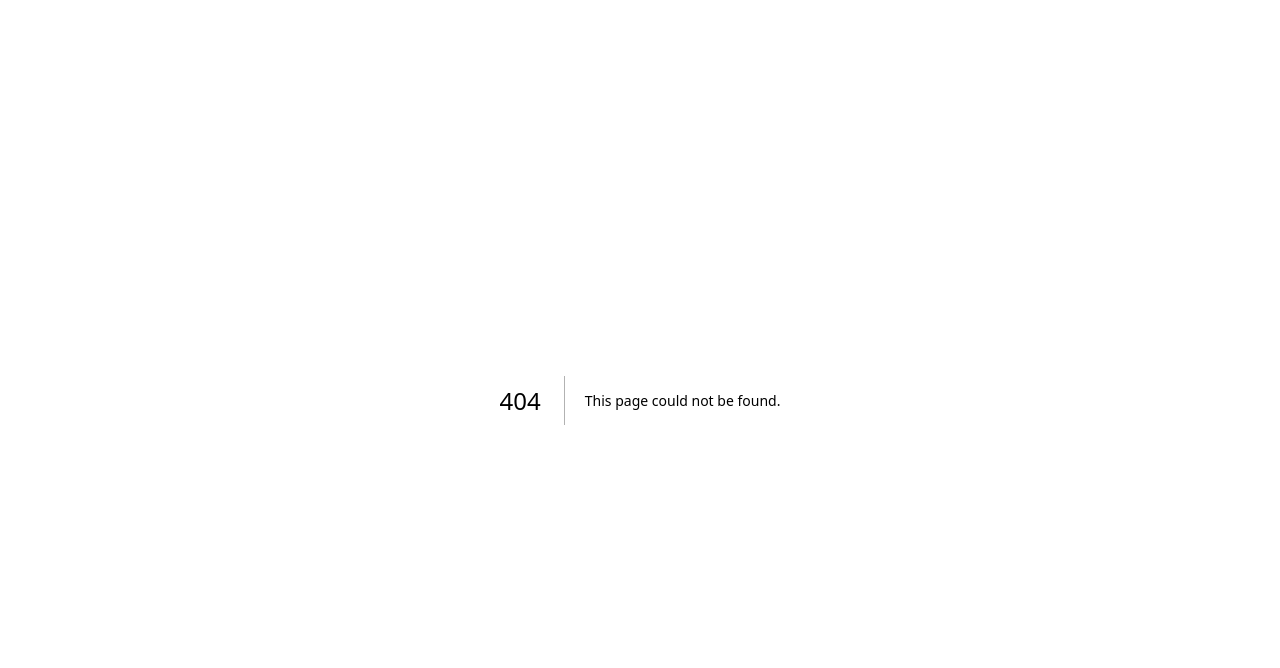
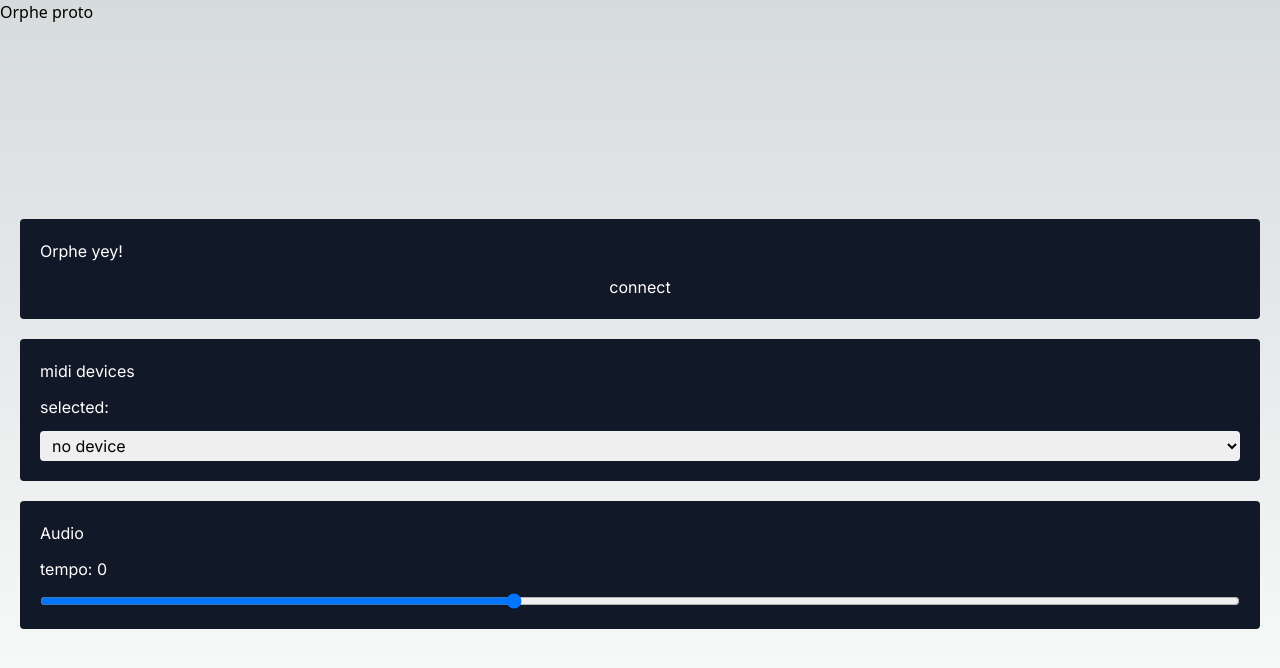
Before and after one commit to aganomaminmi/orphe-proto, a Next.js app: page /step-tempo in a window 1280 px wide. Before the commit this address had no page. Shown: the top 668 px of the page. Built offline with nearby package versions, Linux system fonts and the light colour scheme.

Commit message:
[add] midi操作デバイスを追加

```diff
--- a/src/app/layout.tsx
+++ b/src/app/layout.tsx
@@ -16,7 +16,10 @@ export default function RootLayout({
 }>) {
   return (
     <html lang="en">
-      <body className={inter.className}>{children}</body>
+      <body>
+        <header><h1>Orphe proto</h1></header>
+        <main className={inter.className}>{children}</main>
+      </body>
     </html>
   );
 }
--- a/src/app/orphe/page.tsx
+++ b/src/app/orphe/page.tsx
@@ -3,8 +3,7 @@ import { Orphe } from "@/lib/orphe/ORPHE-CORE";
 import { useEffect, useState } from "react";
 
 import { Howl } from "howler";
-
-let speed = 1;
+import { map } from "@/lib/utils/map";
 
 const OrphePage = () => {
   const [orphe, setOrphe] = useState<Orphe | null>(null);
@@ -12,12 +11,12 @@ const OrphePage = () => {
   const [accelY, setAccelY] = useState<number>(0);
   const [accelZ, setAccelZ] = useState<number>(0);
 
-  const [speed, setSpeed] = useState<number>(1);
 
   const [sound, setSound] = useState<Howl | null>(null);
   const [playList, setPlayList] = useState<number[]>([]);
 
   useEffect(() => {
+
     const orphe = new Orphe(1);
     orphe.setup();
 
@@ -49,21 +48,8 @@ const OrphePage = () => {
 
     setPlayList([...playList, id]);
   };
-  const map = (value: number, x1: number, y1: number, x2: number, y2: number) =>
-    ((value - x1) * (y2 - x2)) / (y1 - x1) + x2;
 
   sound?.rate(map(accelY, -0.19, 0.19, 0, 2), playList[0]);
-
-  // useEffect(() => {
-  //   if (accelX > 0.1) {
-  //     setSpeed(speed + 0.03);
-  //   } else if (accelX < -0.1) {
-  //     setSpeed(speed - 0.03);
-  //   }
-
-  // }, [accelX])
-
-  // sound?.rate(speed, playList[0]);
 
 
   return (
@@ -80,8 +66,11 @@ const OrphePage = () => {
       <section className="bg-gray-900 p-5 w-full rounded flex flex-col gap-3">
         <h1>Audio</h1>
         <button onClick={play}>play</button>
-        <p>speed: {speed}</p>
       </section>
+      <form onSubmit={(d) => {console.log(d); return false}}>
+      <input type="text"/>
+
+      </form>
     </main>
   );
 };
--- /dev/null
+++ b/src/app/step-tempo/page.tsx
@@ -0,0 +1,91 @@
+"use client";
+import { Orphe } from "@/lib/orphe/ORPHE-CORE";
+import { useCallback, useEffect, useState } from "react";
+
+const StepTempoPage = () => {
+  const [orphe, setOrphe] = useState<Orphe | null>(null);
+  const [tempo, setTempo] = useState<number>(0);
+  const [outputMidiList, setOutputMidiList] = useState<MIDIOutput[]>([]);
+  const [outputMidi, setOutputMidi] = useState<MIDIOutput | null>(null);
+  const [coreInfo, setCoreInfo] = useState<any>({});
+
+  const connectMidi = useCallback(() => {
+    if (typeof window !== "undefined") {
+      window.navigator.requestMIDIAccess().then((midi) => {
+        setOutputMidiList([]);
+        midi.outputs.forEach((output) => {
+          setOutputMidiList((exists) => [...exists, output]);
+        });
+      });
+    }
+  }, [window]);
+
+  useEffect(() => {
+    const orphe = new Orphe(0);
+    orphe.setup();
+
+    orphe.gotGait = function (gait: any) {
+      setCoreInfo(gait);
+    };
+
+    setOrphe(orphe);
+    connectMidi();
+  }, []);
+
+  const connect = () => {
+    orphe?.begin("RAW");
+  };
+
+  return (
+    <main className="flex min-h-screen flex-col items-center justify-center gap-5 p-5">
+      <section className="bg-gray-900 p-5 w-full rounded flex flex-col gap-3 text-white">
+        <h1>Orphe yey!</h1>
+        <button onClick={connect}>connect</button>
+        {Object.entries(coreInfo).map(([key, value]: [string, any]) => (
+          <p key={key}>
+            {key}: {value}
+          </p>
+        ))}
+      </section>
+      <section className="bg-gray-900 p-5 w-full rounded flex flex-col gap-3 text-white">
+        <h1>midi devices</h1>
+        <p>selected: {outputMidi?.name}</p>
+        <select
+          className="text-black px-2 py-1 rounded"
+          name="output_midi"
+          id="output_midi"
+          onChange={(e) =>
+            setOutputMidi(
+              outputMidiList.find((midi) => midi.id === e.target.value) ?? null
+            )
+          }
+        >
+          <option value="">no device</option>
+          {outputMidiList.map((output) => (
+            <option key={output.id} value={output.id}>
+              {output.name}
+            </option>
+          ))}
+        </select>
+      </section>
+      <section className="bg-gray-900 p-5 w-full rounded flex flex-col gap-3 text-white">
+        <h1>Audio</h1>
+        <p>tempo: {tempo}</p>
+        <input
+          type="range"
+          min="0"
+          max="127"
+          step="1"
+          onChange={(e) => {
+            const value = Number(e.target.value);
+            setTempo(value);
+            outputMidi?.send([0xb0, 0, value]);
+            outputMidi?.send([0xb0, 1, value]);
+          }}
+        />
+      </section>
+    </main>
+  );
+};
+
+export default StepTempoPage;
--- /dev/null
+++ b/src/lib/utils/map.ts
@@ -0,0 +1,7 @@
+export const map = (
+  value: number,
+  x1: number,
+  y1: number,
+  x2: number,
+  y2: number
+) => ((value - x1) * (y2 - x2)) / (y1 - x1) + x2;
```
